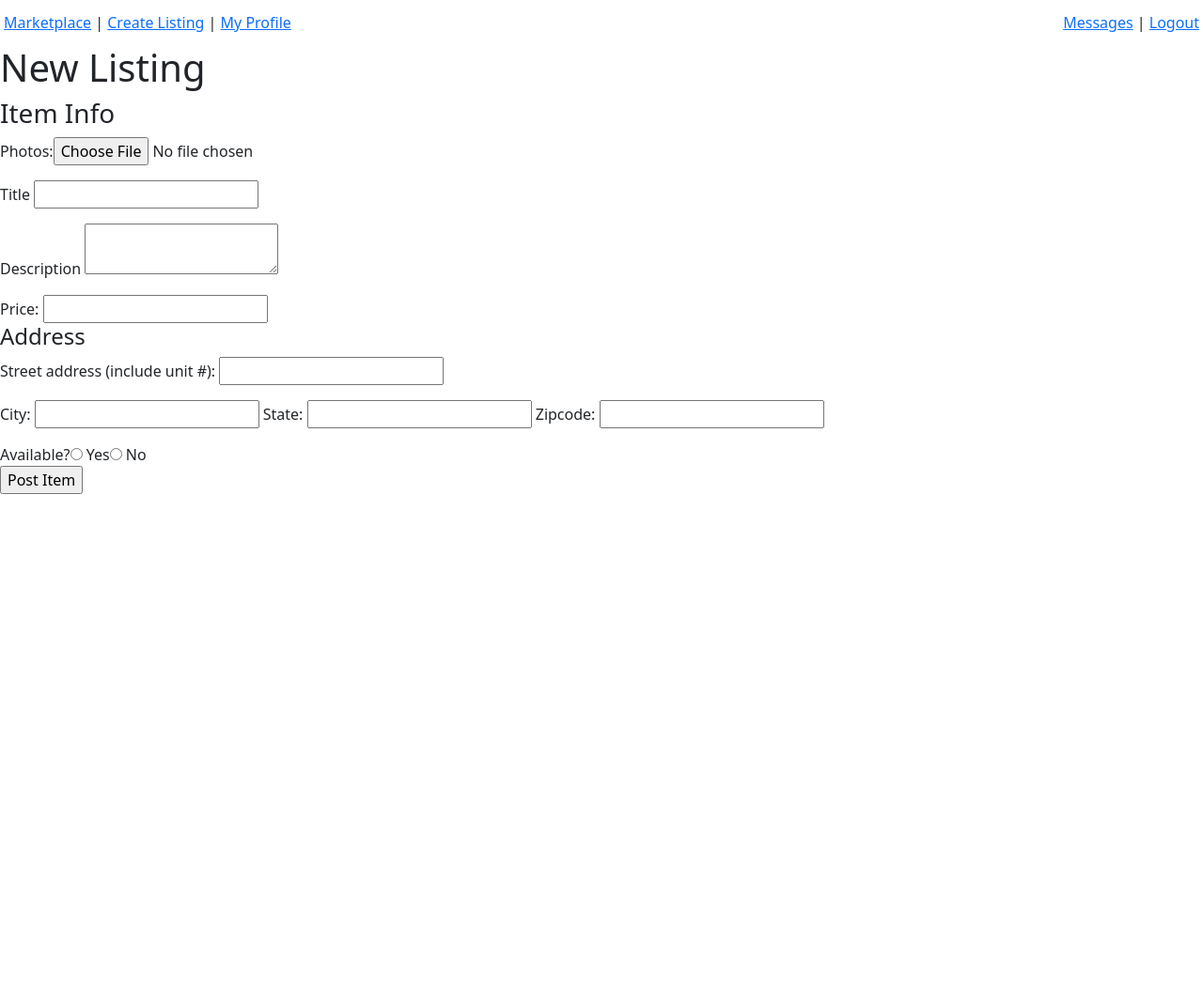
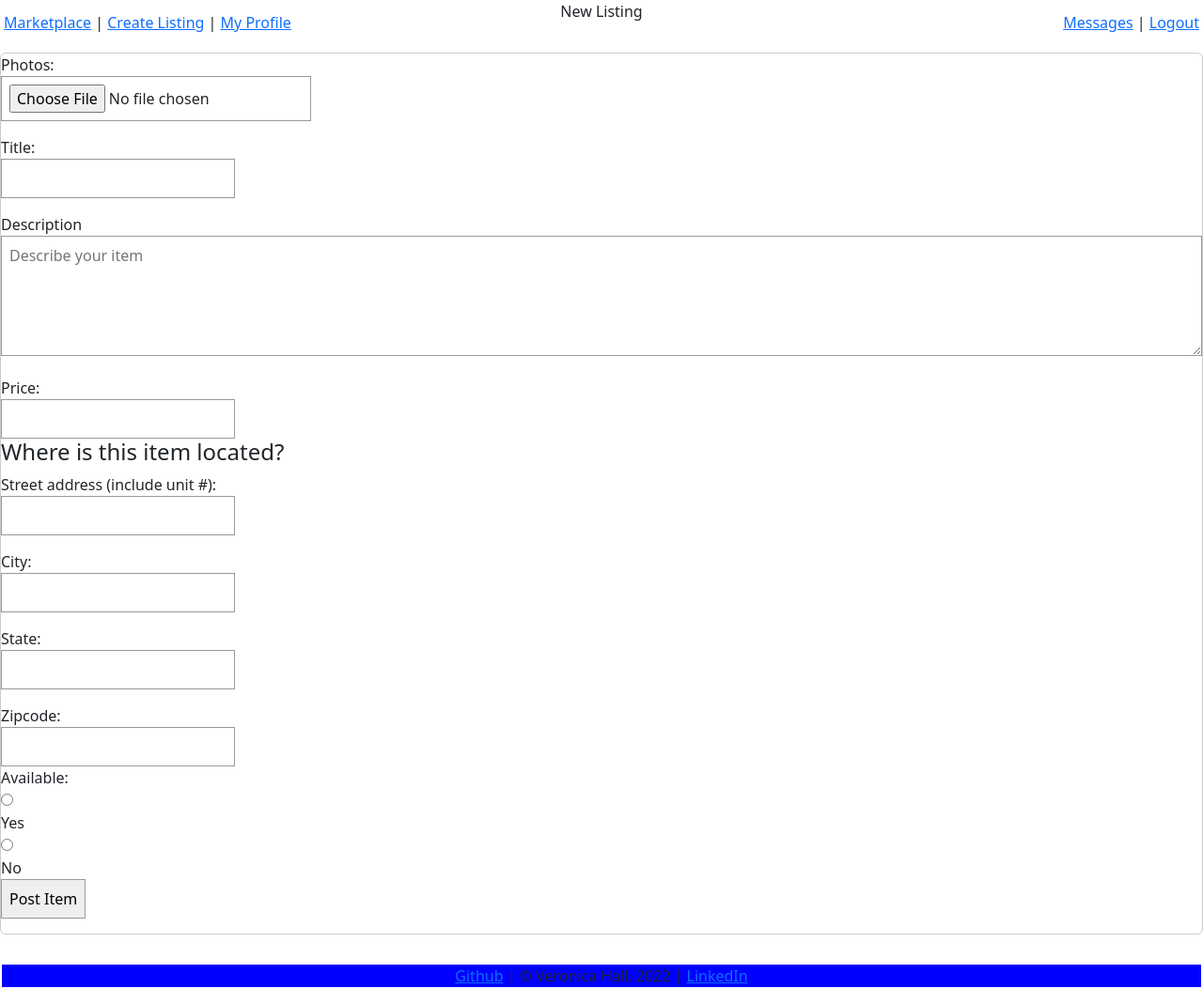
Before and after one commit to ver0nicahall/hackbright-capstone, a Flask app: page /create_listing in a window 1280 px wide. Shown: the whole page at 94% size. Before the commit the page ends 526 px from the top, so only its background shows below. Run offline with Flask 2, Linux system fonts and the light colour scheme; the visitor is signed in with stand-in values (Sample User, id 1); some libraries are stand-ins or nearby versions.

Commit message:
Added form styling

```diff
--- a/static/css/styles.css
+++ b/static/css/styles.css
@@ -1,3 +1,55 @@
+footer {
+    text-align: center;
+    margin: 2px;
+    background-color: blue;
+}
+
+/* fieldset */
+
+fieldset {
+    margin: 2em 0;
+    padding: 1em, 2em;
+    border: solid 1px #ccc;
+    border-radius: 6px;
+    min-width: 200px;
+}
+
+label {
+    display:block;
+    margin-top: 1em;
+}
+
+label:first-of-type {
+    margin-top: 0;
+}
+
+.radio label {
+    margin-top: 0;
+}
+
+/* inputs and text area */
+input {
+    padding: .5em;
+    border: solid 1px #999;
+
+}
+textarea {
+    min-height: 8em;
+    min-width: 100%;
+    padding: .5em;
+    border: solid 1px #999;
+}
+/* navbar */
+
+.sticky {
+    position: fixed;
+    top: 0;
+    width: 100%;
+}
+.sticky + .content {
+    padding-top: 60px;
+}
+
 .listing-preview {
     width: 50%;
     border: 2px;
@@ -15,17 +67,20 @@
 
 #listings-container, #user-listings {
     display: grid;
-    grid-template-columns: 3fr 3fr 3fr 3fr;
-    grid-gap: 20px;
+    grid-template-columns: 2fr 2fr 2fr 2fr 2fr;
+    grid-gap: 10px;
     align-items: center;
     margin: 3px
 }
 
 .listing {
     display: inline-block;
-    border: 2px solid black;
+
 }
 
+#profile-header {
+    text-align: center;
+}
 #booking-form {
     border: 2px solid black
 }
@@ -39,6 +94,10 @@
     margin: 4px
 }
 
+#navbar-center {
+    text-align: center;
+}
+
 #navbar-right {
     float: right;
     margin: 4px
@@ -46,6 +105,11 @@
 
 #banner {
     float: left;
+    text-align: center;
+}
+
+.banner {
+    text-align: center;
 }
 
 #searchForm {
--- a/static/js/app.js
+++ b/static/js/app.js
@@ -1,7 +1,27 @@
+//Event handler to make navbar sticky
+
+//when user scrolls, execute function to make navbar stick
+window.onscroll = function() {makeSticky()};
+
+//get navbar
+let navbarContainer = document.querySelector('#navbar-container')
+//get offset position of navbar
+let sticky = navbarContainer.offsetTop;
+
+function makeSticky() {
+    //when the page scrolls down
+    if (window.pageYOffset >= sticky) {
+        //add sticky class to navbar
+        navbar.classList.add("sticky")
+    } else {
+        navbar.classList.remove("sticky");
+    }
+}
+
 //Event handler to show edit form if user clicks edit button
-editDetails = document.querySelector('#edit-details')
-editButton = document.querySelector('#edit-button')
-itemDetails = document.querySelector('#item-details');
+let editDetails = document.querySelector('#edit-details')
+let editButton = document.querySelector('#edit-button')
+let itemDetails = document.querySelector('#item-details');
 
 //function to show edit form and hide description
 function showEditForm() {
--- a/static/js/createListing.jsx
+++ b/static/js/createListing.jsx
@@ -1,26 +1,38 @@
 function CreateListing() {
     return (
       <div id="new-listing">
-          <h1>New Listing</h1>
+          <div className="banner">New Listing</div>
           <form action="/create_listing" method="POST" encType="multipart/form-data" id="listing-form">
-              <h3>Item Info</h3>
-              <p>Photos:
+            <fieldset>
+              <label htmlFor="photos">Photos: </label>
                   <input type="file" name="listing-image" accept="image/*" required/>
-                </p>
-              <p>Title <input type="text" name="item_name"/></p>
-              <p>Description <textarea name="description" id="listing-form"/></p>
-              <div className="price">Price: <input type="text" name="price"/></div>
+
+              <label htmlFor="title">Title:</label>
+              <input type="text" name="item_name" required/>
+
+              <label htmlFor="description">Description</label>
+              <textarea name="description" id="listing-form" placeholder="Describe your item"/>
+
+              <label htmlFor="price">Price: </label>
+              <input type="text" name="price" required/>
+
               <div className ="address">
-                  <h4>Address</h4>
-                  <p>Street address (include unit #): <input type="text" name="street_address"/> </p>
-                  <p>City: <input type="text" name="city"/> State: <input type="text" name="state"/> Zipcode: <input type="text" name="zipcode"/> </p>
+                  <h4>Where is this item located?</h4>
+                  <label htmlFor="street-address">Street address (include unit #): </label>
+                  <input type="text" name="street_address" required/>
+                  <label htmlFor="city">City:</label><input type="text" name="city" required/>
+
+                  <label htmlFor="state">State:</label><input type="text" name="state" required/>
+                  <label htmlFor="zipcode">Zipcode:</label><input type="text" name="zipcode" required/>
               </div>
-              <div className="available">
-                  Available?
-                  <input type="radio" name="available" id="availableChoice1" value="true"/> <label htmlFor="availableChoice1">Yes</label>
+
+              <div className="available radio">
+                  <label htmlFor="available">Available:</label>
+                  <input type="radio" name="available" id="availableChoice1" value="true" required/> <label htmlFor="availableChoice1">Yes</label>
                   <input type="radio" name="available" id="availableChoice2" value="false"/> <label htmlFor="availableChoice2">No</label>
               </div>
               <p> <input type="submit" value="Post Item"/> </p>
+            </fieldset>
           </form>
       </div>
     );
--- a/static/js/navbar.jsx
+++ b/static/js/navbar.jsx
@@ -1,6 +1,6 @@
 function NavBar() {
     return (
-        <nav className="navbar navbar-style">
+        <nav id="navbar" className="navbar navbar-style navbar-fixed-top">
             <div className="col">
                 <span id="navbar-left">
                     <a href="/marketplace">Marketplace</a> | <a href="/create_listing">Create Listing</a> | <a href="/my_profile">My Profile</a>
--- a/templates/base.html
+++ b/templates/base.html
@@ -47,4 +47,5 @@
     <!-- Include any page-specific JavaScript using this block. -->
     {% block js %} {% endblock %}
   </body>
+  <footer><a href="https://github.com/ver0nicahall">Github</a> | &#169; Veronica Hall, 2022 | <a href="https://www.linkedin.com/in/ver0nicahall/">LinkedIn</a> </footer>
 </html>
--- a/templates/item_details.html
+++ b/templates/item_details.html
@@ -5,7 +5,7 @@
 {% block body %}
 <div id="navbar-container"></div>
 <div id="item-container">
-    <h1>{{ item.item_name }}</h1> <div id="like_button_container"></div>
+    <h1>{{ item.item_name }} <span id="like_button_container"></span></h1>
     <p>Posted by: <a href="/users/{{ item.user.user_id }}">{{ item.user.email }}</a></p>
 
     <div id="item-image"> {% for image in item.images %}
--- a/templates/user_profile.html
+++ b/templates/user_profile.html
@@ -2,14 +2,14 @@
 {% block title %}Cloop: Profile{% endblock %}
 
 {% block body %}
-  <h2>{{ user.email }}'s Listings</h2>
+  <div id="profile-header">{{ user.email }}'s Listings</div>
   <!-- React components mounted here -->
   <div id="user-listings">
     {% for item in user.items %}
       {% if item.deleted == False %}
-    <div>
+    <div class="listing">
       <a href="/items/{{ item.item_id }}"><img class="listing-preview" src={{ item.images[0].url }} /></a>
-      <p className="listing-title"> {{ item.item_name }}</p>
+      <div class="listing-title"> {{ item.item_name }} | ${{ item.price }}</div>
     </div>
       {% endif %}
     {% endfor %}
```
